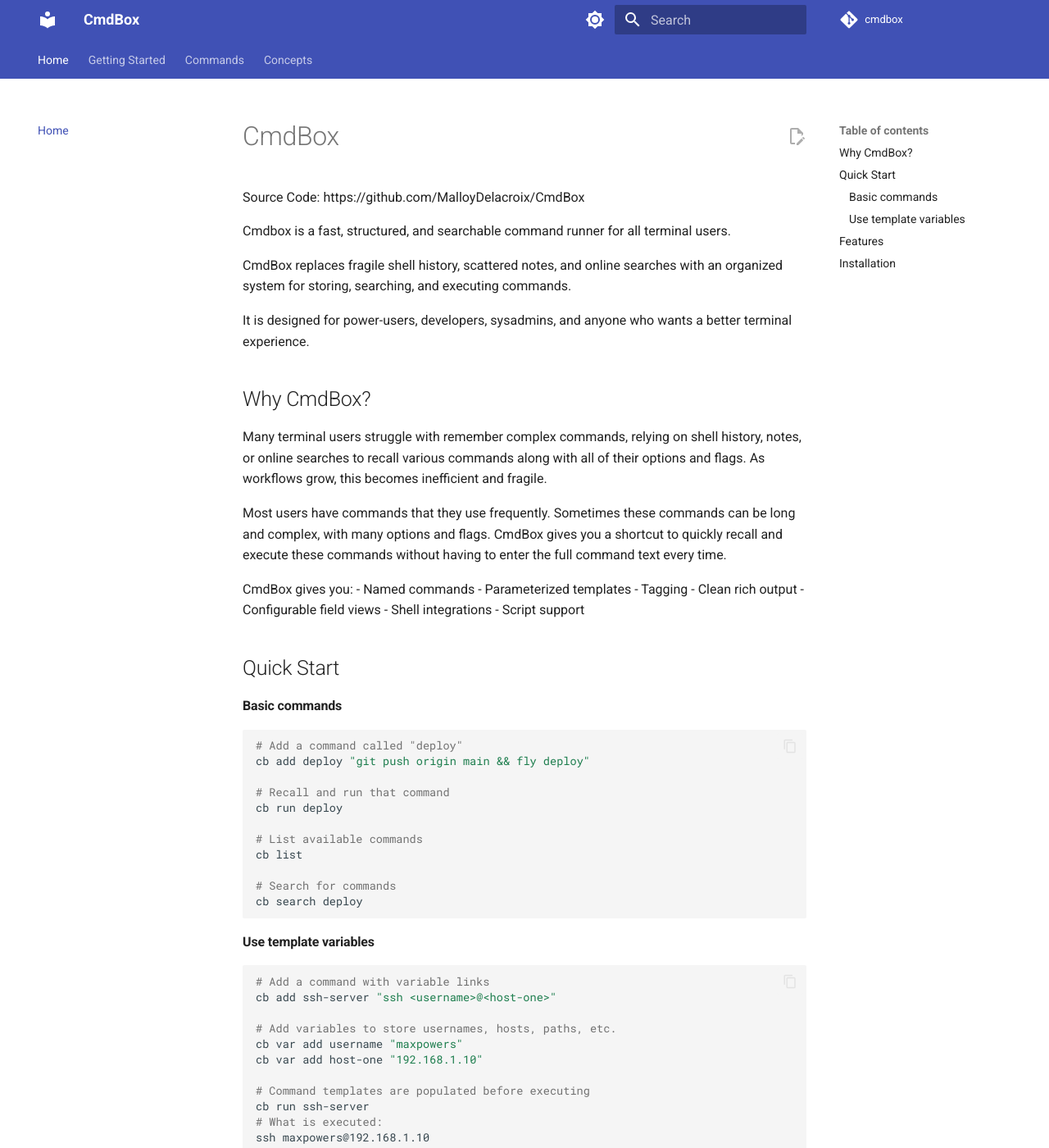
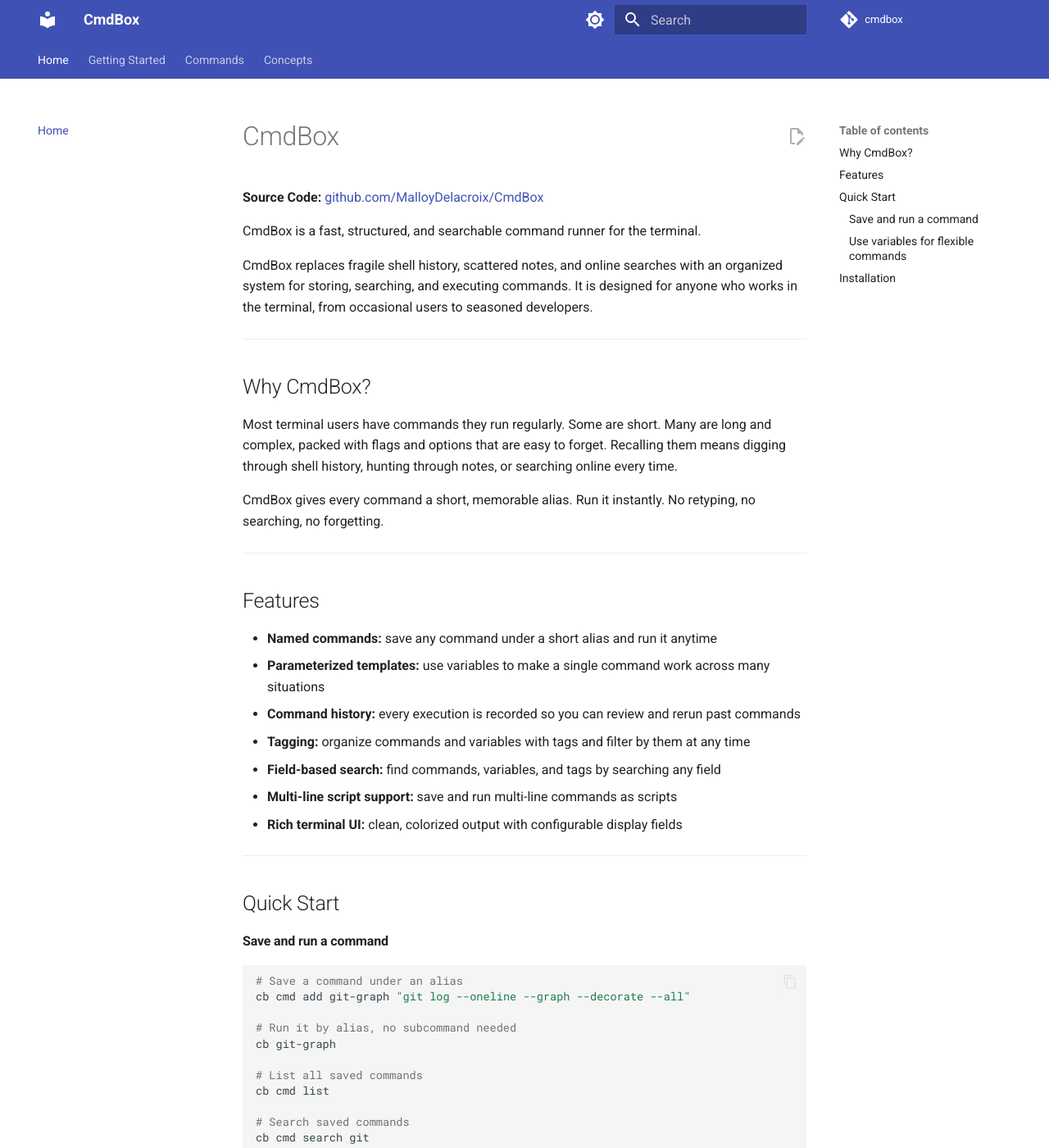
Before and after one commit to PhantomLambSoft/CmdBox, an MkDocs documentation site: the page built from docs/index.md, in a window 1280 px wide and 1400 px high. Shown: the whole window at 82% size. Built offline with MkDocs 1.6.1 and Material for MkDocs 9.7.7, drawn with Linux system fonts in a browser that asks for light colours; comment, search, counter and statistics services are not loaded; some of the changed text lies outside the part shown.

Commit message:
Revamp `index.md` with updated descriptions, examples, and formatting.

````diff
--- a/docs/index.md
+++ b/docs/index.md
@@ -1,85 +1,95 @@
 # CmdBox
 
-Source Code: https://github.com/MalloyDelacroix/CmdBox
+**Source Code:** [github.com/MalloyDelacroix/CmdBox](https://github.com/MalloyDelacroix/CmdBox)
 
-Cmdbox is a fast, structured, and searchable command runner for all terminal users.
+CmdBox is a fast, structured, and searchable command runner for the terminal.
 
-CmdBox replaces fragile shell history, scattered notes, and online searches with an organized system for storing, searching,
-and executing commands.
+CmdBox replaces fragile shell history, scattered notes, and online searches with an organized
+system for storing, searching, and executing commands. It is designed for anyone who works in the
+terminal, from occasional users to seasoned developers.
 
-It is designed for power-users, developers, sysadmins, and anyone who wants a better terminal experience.
+---
 
 ## Why CmdBox?
-Many terminal users struggle with remember complex commands, relying on shell history, notes, or online searches to recall
-various commands along with all of their options and flags. As workflows grow, this becomes inefficient and fragile.
 
-Most users have commands that they use frequently. Sometimes these commands can be long and complex, with many options and flags.
-CmdBox gives you a shortcut to quickly recall and execute these commands without having to enter the full command text every time.
+Most terminal users have commands they run regularly. Some are short. Many are long and complex,
+packed with flags and options that are easy to forget. Recalling them means digging through
+shell history, hunting through notes, or searching online every time.
 
-CmdBox gives you:
-- Named commands
-- Parameterized templates
-- Tagging
-- Clean rich output
-- Configurable field views
-- Shell integrations
-- Script support
+CmdBox gives every command a short, memorable alias. Run it instantly. No retyping, no
+searching, no forgetting.
+
+---
+
+## Features
+
+- **Named commands:** save any command under a short alias and run it anytime
+- **Parameterized templates:** use variables to make a single command work across many situations
+- **Command history:** every execution is recorded so you can review and rerun past commands
+- **Tagging:** organize commands and variables with tags and filter by them at any time
+- **Field-based search:** find commands, variables, and tags by searching any field
+- **Multi-line script support:** save and run multi-line commands as scripts
+- **Rich terminal UI:** clean, colorized output with configurable display fields
+
+---
 
 ## Quick Start
 
-#### Basic commands
+#### Save and run a command
 
 ```bash
-# Add a command called "deploy"
-cb add deploy "git push origin main && fly deploy"
+# Save a command under an alias
+cb cmd add git-graph "git log --oneline --graph --decorate --all"
 
-# Recall and run that command
-cb run deploy
+# Run it by alias, no subcommand needed
+cb git-graph
 
-# List available commands
-cb list
+# List all saved commands
+cb cmd list
 
-# Search for commands
-cb search deploy
+# Search saved commands
+cb cmd search git
 ```
 
-#### Use template variables
+#### Use variables for flexible commands
 
 ```bash
-# Add a command with variable links
-cb add ssh-server "ssh <username>@<host-one>"
+# Save a command with variable placeholders
+cb cmd add ssh-connect "ssh <user>@<host> -p <port>"
 
-# Add variables to store usernames, hosts, paths, etc.
-cb var add username "maxpowers"
-cb var add host-one "192.168.1.10"
+# Save variable values so they fill in automatically
+cb var add user admin
+cb var add host 10.0.0.5
+cb var add port 22
 
-# Command templates are populated before executing
-cb run ssh-server
-# What is executed:
-ssh maxpowers@192.168.1.10
+# Run the command, variables are resolved before executing
+cb ssh-connect
+
+# What gets executed:
+ssh admin@10.0.0.5 -p 22
+
+# Supply a different value at runtime to override the saved one
+cb ssh-connect --host 192.168.1.1
 ```
 
-## Features
-
-* Structured command storage
-* Parameterized command templates and variables
-* Field-based search and filtering
-* Multi-line template execution
-* Rich-based UI with configurable themes
-* Configurable output views
+---
 
 ## Installation
 
-If you have pip installed:
-
 ```bash
-pip install cmd-box
+pip install cmdbox
 ```
 
 Or install from source:
 
 ```bash
-git clone https://github.com/MalloyDelacroix/cmdbox.git
+git clone https://github.com/MalloyDelacroix/CmdBox.git
 cd cmdbox
 pip install .
 ```
+
+After installation, verify it worked:
+
+```bash
+cb --version
+```
````
